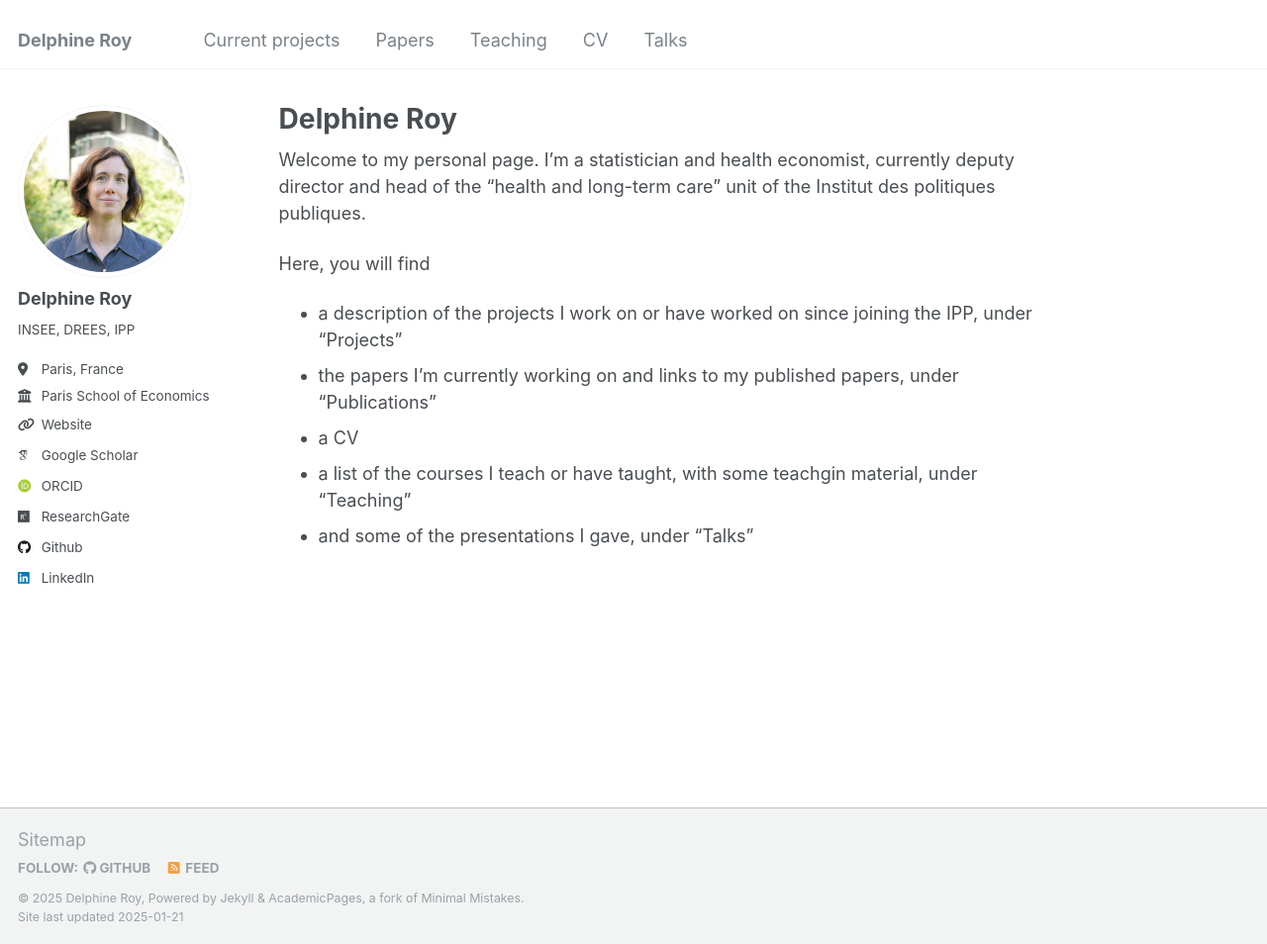
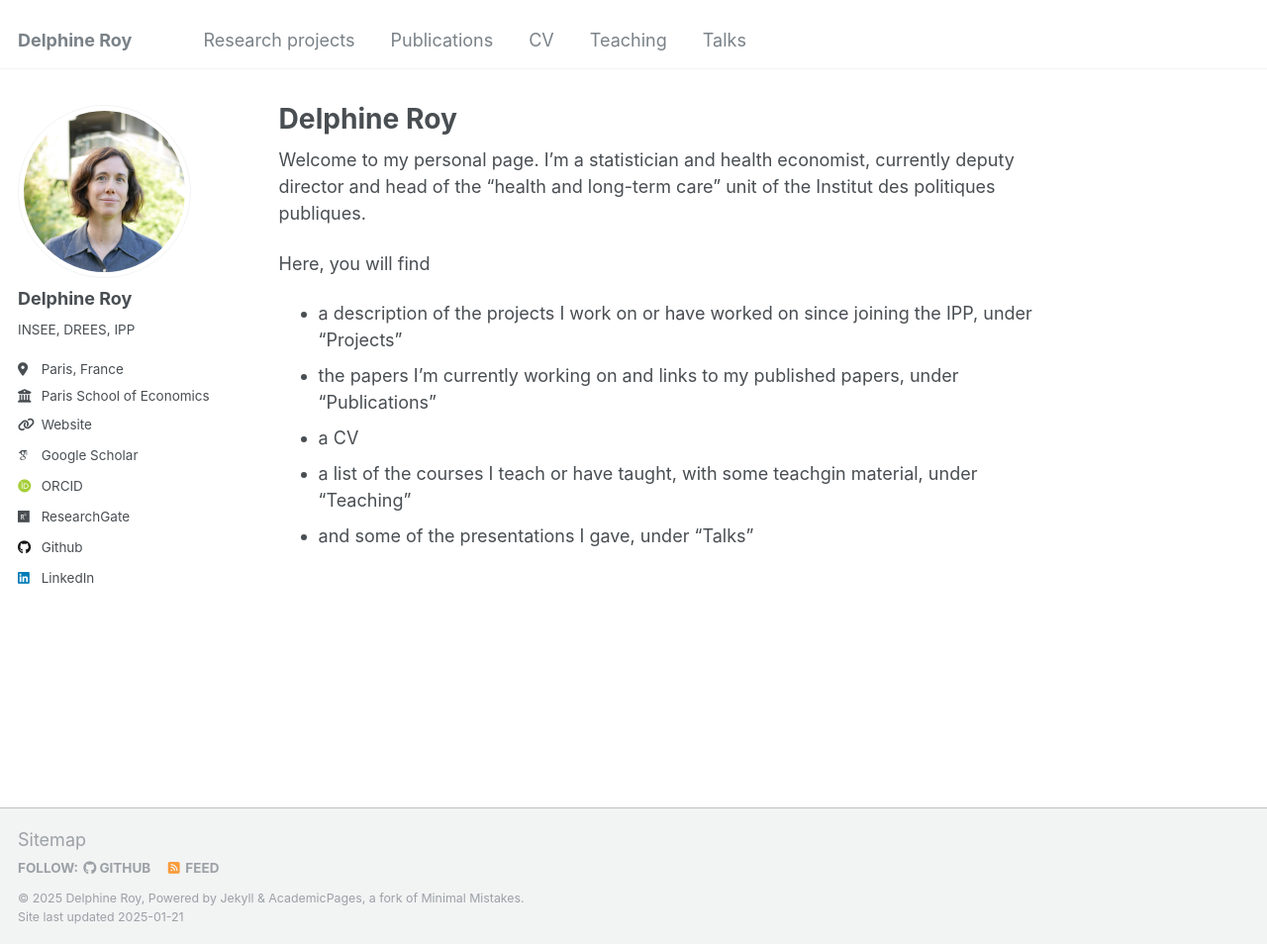
Before and after one commit to DelphineRoy/delphineroy.github.io, a Jekyll site: the page built from _pages/about.md, in a window 1280 px wide and 954 px high. Shown: the whole window at 99% size. Built offline with Jekyll 4.4.1, drawn with Linux system fonts in a browser that asks for light colours; some web fonts are replaced.

Commit message:
Reorder navigation.yml and put "publications" back

```diff
--- a/_data/navigation.yml
+++ b/_data/navigation.yml
@@ -6,17 +6,17 @@
 
 main:
 
-  - title: "Current projects"
+  - title: "Research projects"
     url: /research/
 
-  - title: "Papers"
+  - title: "Publications"
     url: /papiers/
+
+  - title: "CV"
+    url: /cv/
 
   - title: "Teaching"
     url: /teaching/
-
-  - title: "CV"
-    url: /cv/
 
   - title: "Talks"
     url: /talks/
@@ -27,6 +27,5 @@ main:
 #  - title: "Blog Posts"
 #    url: /year-archive/
 
-
- # - title: "Guide"
- #   url: /markdown/
+# - title: "Guide"
+#   url: /markdown/
```
